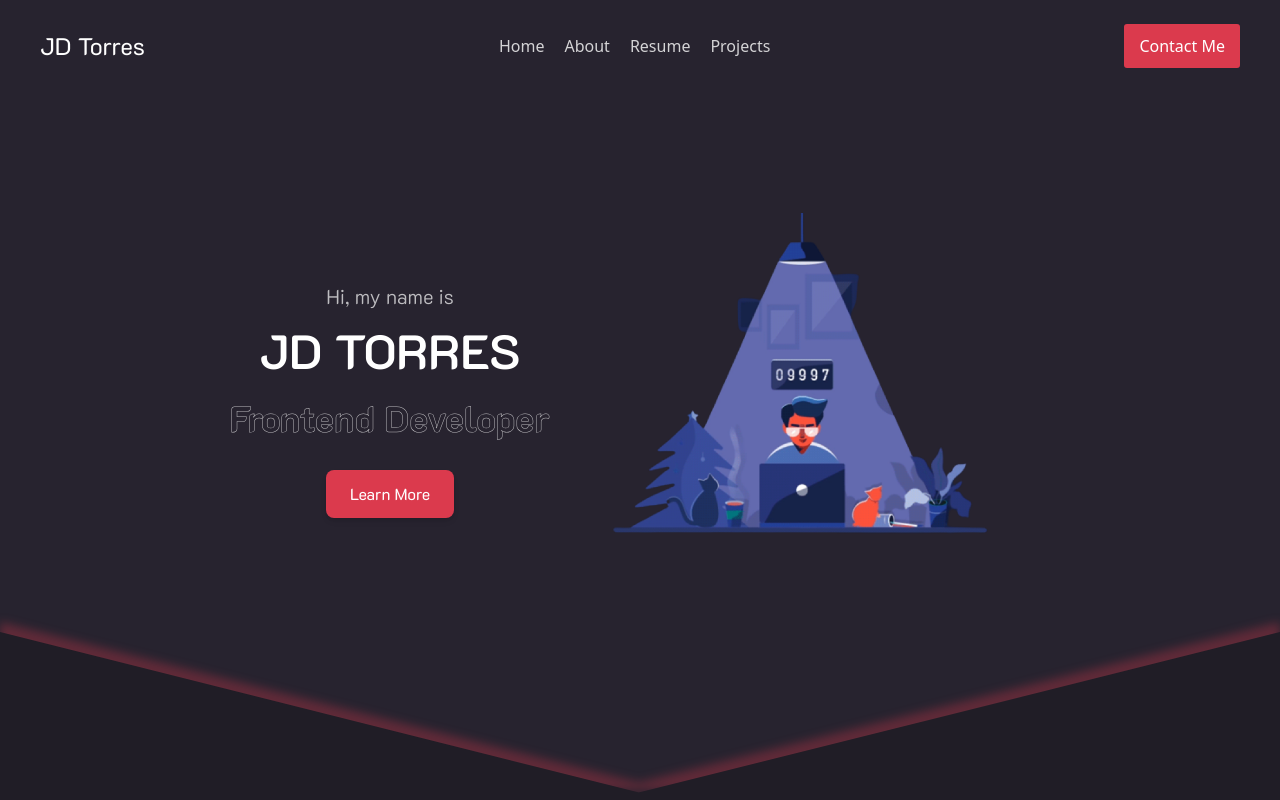
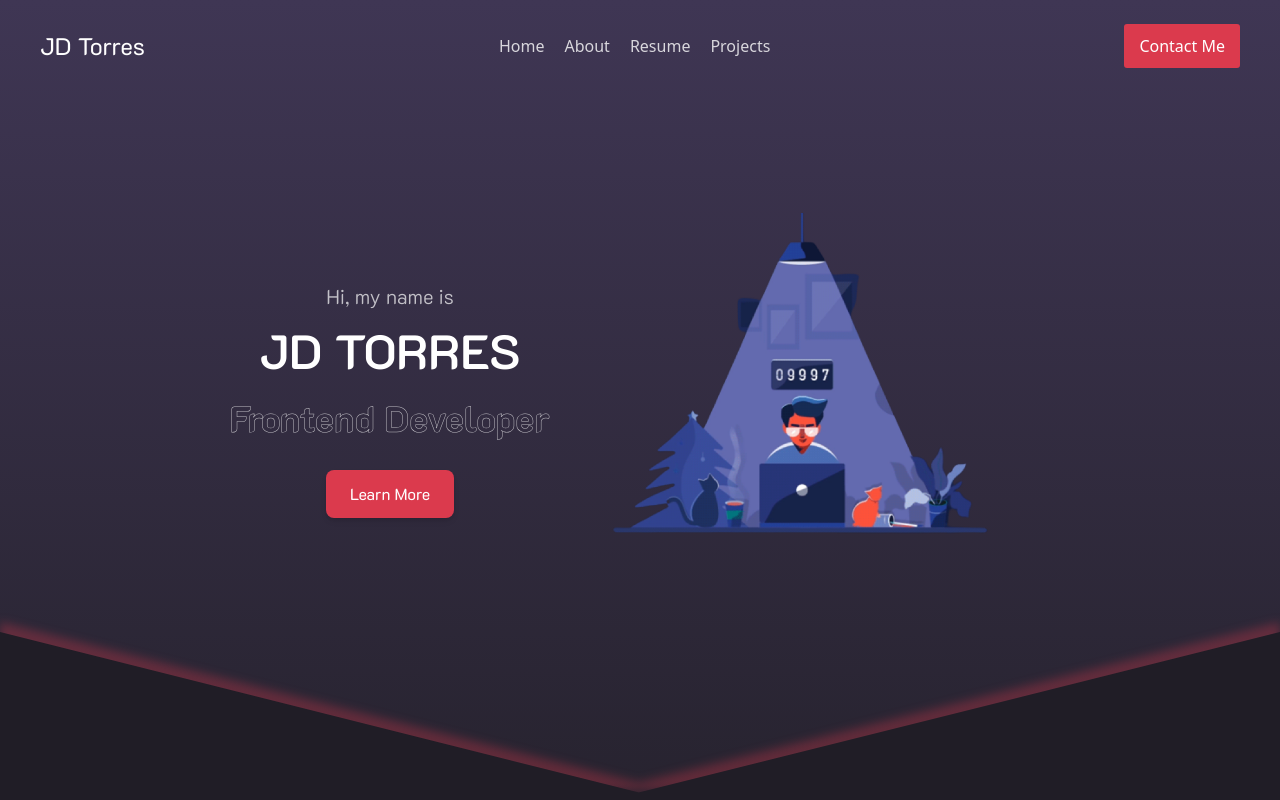
Before and after one commit to Juantorreser/web-dev-portfolio, a React (Vite) app: page / in a window 1280 px wide. Shown: the top 800 px of the page. Built offline with nearby package versions, Linux system fonts and the light colour scheme.

Commit message:
Hero fixed

```diff
--- a/src/components/Hero.jsx
+++ b/src/components/Hero.jsx
@@ -3,7 +3,7 @@ import React from "react";
 
 const Hero = () => {
   return (
-    <section id="hero" className="h-screen bg-cover bg-center flex items-center justify-center flex-col w-full bg-bg">
+    <section id="hero" className="h-screen flex items-center justify-center flex-col w-full">
       <div className="text-center k2d h-[80%] flex justify-center items-center flex-col-reverse lg:flex-row">
         <div className="left text-white">
           <h1 className="text-xl opacity-70 font-light">Hi, my name is</h1>
--- a/src/index.scss
+++ b/src/index.scss
@@ -5,7 +5,7 @@
 $pri: #db3a4d;
 $bg: #27232f;
 $bg_sec: #201d26;
-$bg_gradient: #27232f #3f3654;
+$bg_gradient: #27232f, #3f3654;
 
 body {
   background: $bg;
@@ -31,3 +31,7 @@ body {
   padding-inline: 15px;
   border-radius: 3px;
 }
+
+#hero{
+  background: linear-gradient(to top , $bg_gradient);
+}
```
